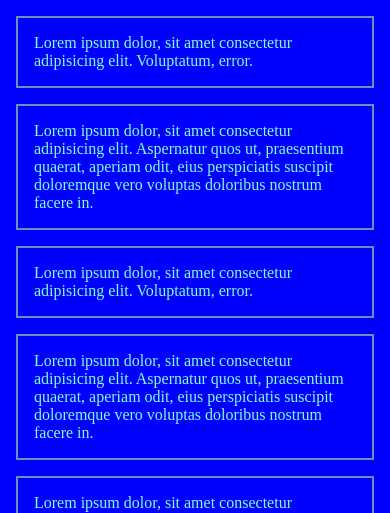
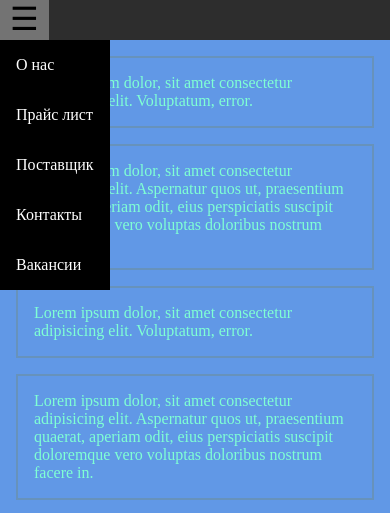
Before and after one commit to Xen0n-n/frontend-education, a plain HTML site: page gridcss/index.html in a window 390 px wide. Shown: the top 513 px of the page. Drawn offline with Linux system fonts and the light colour scheme.

Commit message:
nav_bar with hover

```diff
--- a/gridcss/index.html
+++ b/gridcss/index.html
@@ -7,16 +7,39 @@
     <title>Home</title>
     <link rel="stylesheet" href="static/styles/style_main_container.css" />
     <link rel="stylesheet" href="static/styles/style_card_container.css" />
+    <link rel="stylesheet" href="static/styles/nav_bar.css" />
 </head>
 
 <body>
 
+    <div class="nav_bar">
+        <div class="drop">
+            <button class="nav_btn">&#9776;</button>
+            <div class="nav_list">
+
+                <a href="index.html">О нас</a>
+                <a href="index.html">Прайс лист</a>
+                <a href="index.html">Поставщик</a>
+                <a href="index.html">Контакты</a>
+                <a href="index.html">Вакансии</a>
+
+            </div>
+        </div>
+
+
+    </div>
+
+
+
+
     <div class="main-container">
         <div class="left-bar">
             <p>Lorem ipsum dolor, sit amet consectetur adipisicing elit. Voluptatum, error.</p>
-            <p>Lorem ipsum dolor, sit amet consectetur adipisicing elit. Aspernatur quos ut, praesentium quaerat, aperiam odit, eius perspiciatis suscipit doloremque vero voluptas doloribus nostrum facere in.</p>
+            <p>Lorem ipsum dolor, sit amet consectetur adipisicing elit. Aspernatur quos ut, praesentium quaerat,
+                aperiam odit, eius perspiciatis suscipit doloremque vero voluptas doloribus nostrum facere in.</p>
             <p>Lorem ipsum dolor, sit amet consectetur adipisicing elit. Voluptatum, error.</p>
-            <p>Lorem ipsum dolor, sit amet consectetur adipisicing elit. Aspernatur quos ut, praesentium quaerat, aperiam odit, eius perspiciatis suscipit doloremque vero voluptas doloribus nostrum facere in.</p>
+            <p>Lorem ipsum dolor, sit amet consectetur adipisicing elit. Aspernatur quos ut, praesentium quaerat,
+                aperiam odit, eius perspiciatis suscipit doloremque vero voluptas doloribus nostrum facere in.</p>
             <p>Lorem ipsum dolor, sit amet consectetur adipisicing elit. Voluptatum, error.</p>
 
         </div>
@@ -170,11 +193,14 @@
 
         <div class="right-bar">
             <p>Lorem ipsum dolor, sit amet consectetur adipisicing elit. Voluptatum, error.</p>
-            <p>Lorem ipsum dolor, sit amet consectetur adipisicing elit. Aspernatur quos ut, praesentium quaerat, aperiam odit, eius perspiciatis suscipit doloremque vero voluptas doloribus nostrum facere in.</p>
+            <p>Lorem ipsum dolor, sit amet consectetur adipisicing elit. Aspernatur quos ut, praesentium quaerat,
+                aperiam odit, eius perspiciatis suscipit doloremque vero voluptas doloribus nostrum facere in.</p>
             <p>Lorem ipsum dolor, sit amet consectetur adipisicing elit. Voluptatum, error.</p>
-            <p>Lorem ipsum dolor, sit amet consectetur adipisicing elit. Aspernatur quos ut, praesentium quaerat, aperiam odit, eius perspiciatis suscipit doloremque vero voluptas doloribus nostrum facere in.</p>
+            <p>Lorem ipsum dolor, sit amet consectetur adipisicing elit. Aspernatur quos ut, praesentium quaerat,
+                aperiam odit, eius perspiciatis suscipit doloremque vero voluptas doloribus nostrum facere in.</p>
             <p>Lorem ipsum dolor, sit amet consectetur adipisicing elit. Voluptatum, error.</p>
-            <p>Lorem ipsum dolor, sit amet consectetur adipisicing elit. Aspernatur quos ut, praesentium quaerat, aperiam odit, eius perspiciatis suscipit doloremque vero voluptas doloribus nostrum facere in.</p>
+            <p>Lorem ipsum dolor, sit amet consectetur adipisicing elit. Aspernatur quos ut, praesentium quaerat,
+                aperiam odit, eius perspiciatis suscipit doloremque vero voluptas doloribus nostrum facere in.</p>
 
 
 
--- /dev/null
+++ b/gridcss/static/styles/nav_bar.css
@@ -0,0 +1,56 @@
+.nav_bar {
+    display: flex;
+    background-color: rgb(45, 45, 45);
+}
+
+.nav_list {
+    display: flex;
+}
+
+.nav_list a {
+    display: block;
+    padding: 1em;
+    text-decoration: none;
+    color: white;
+
+}
+
+.nav_list a:hover {
+    background-color: rgb(115, 115, 115);
+
+}
+
+.nav_btn {
+    display: none;
+}
+
+
+
+
+@media (max-width: 1000px) {
+    .nav_btn {
+        display: block;
+        font-size: 2em;
+        padding-inline: 10px;
+        padding-bottom: 2px;
+        border: none;
+        background-color: rgb(45, 45, 45);
+        cursor: pointer;
+    }
+
+    .nav_list{
+        display: none;
+    }
+
+    .nav_btn:hover {
+        background-color: rgb(115, 115, 115);
+    }
+
+    .drop:hover .nav_list {
+        display: block;
+        position: absolute;
+        background-color: black;
+    }
+
+
+}
--- a/gridcss/static/styles/style_main_container.css
+++ b/gridcss/static/styles/style_main_container.css
@@ -2,7 +2,7 @@
     display: grid;
     grid-template-columns: repeat(12, 1fr);
     grid-template-rows: 1fr;
-    background-color: blue;
+    background-color: rgb(97, 152, 230);
 }
 
 .left-bar {
```
